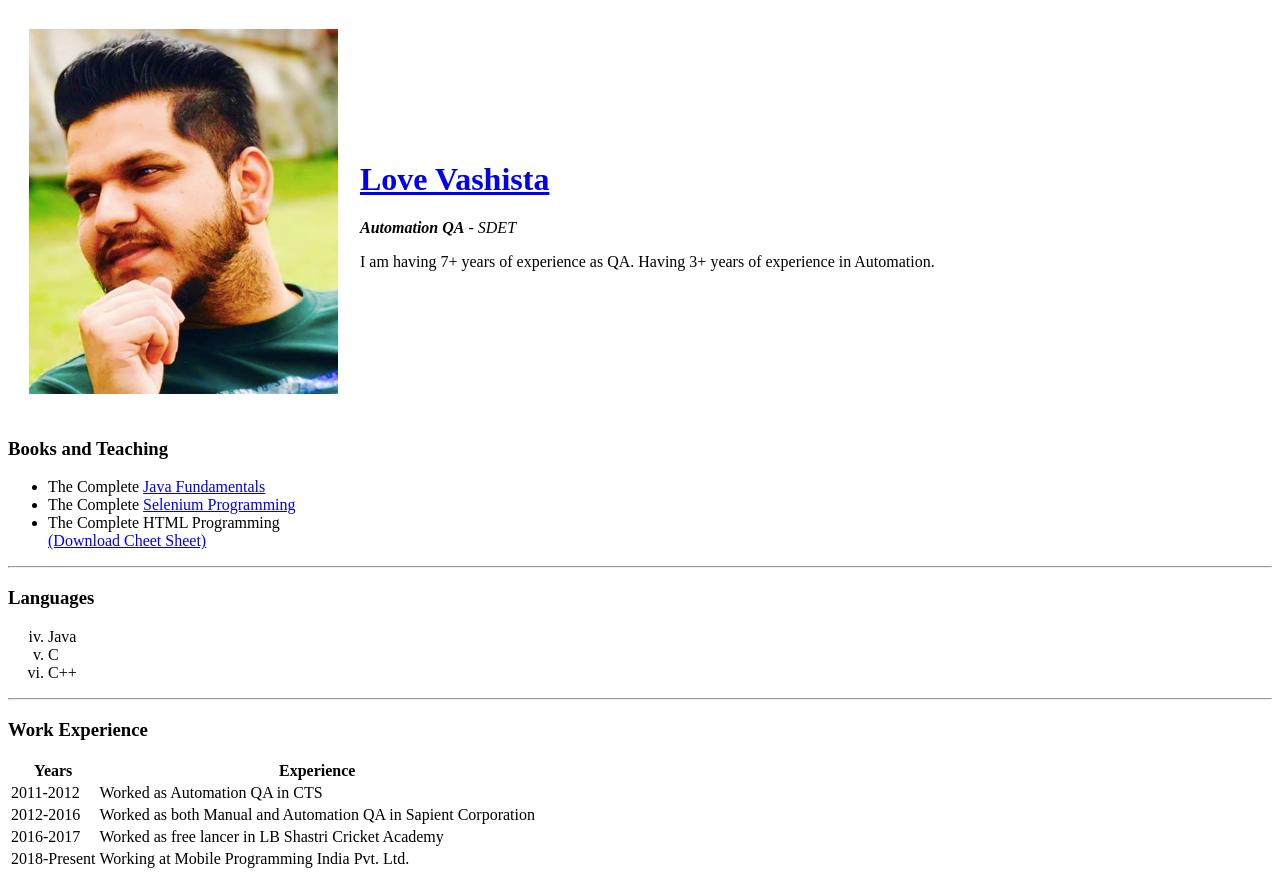
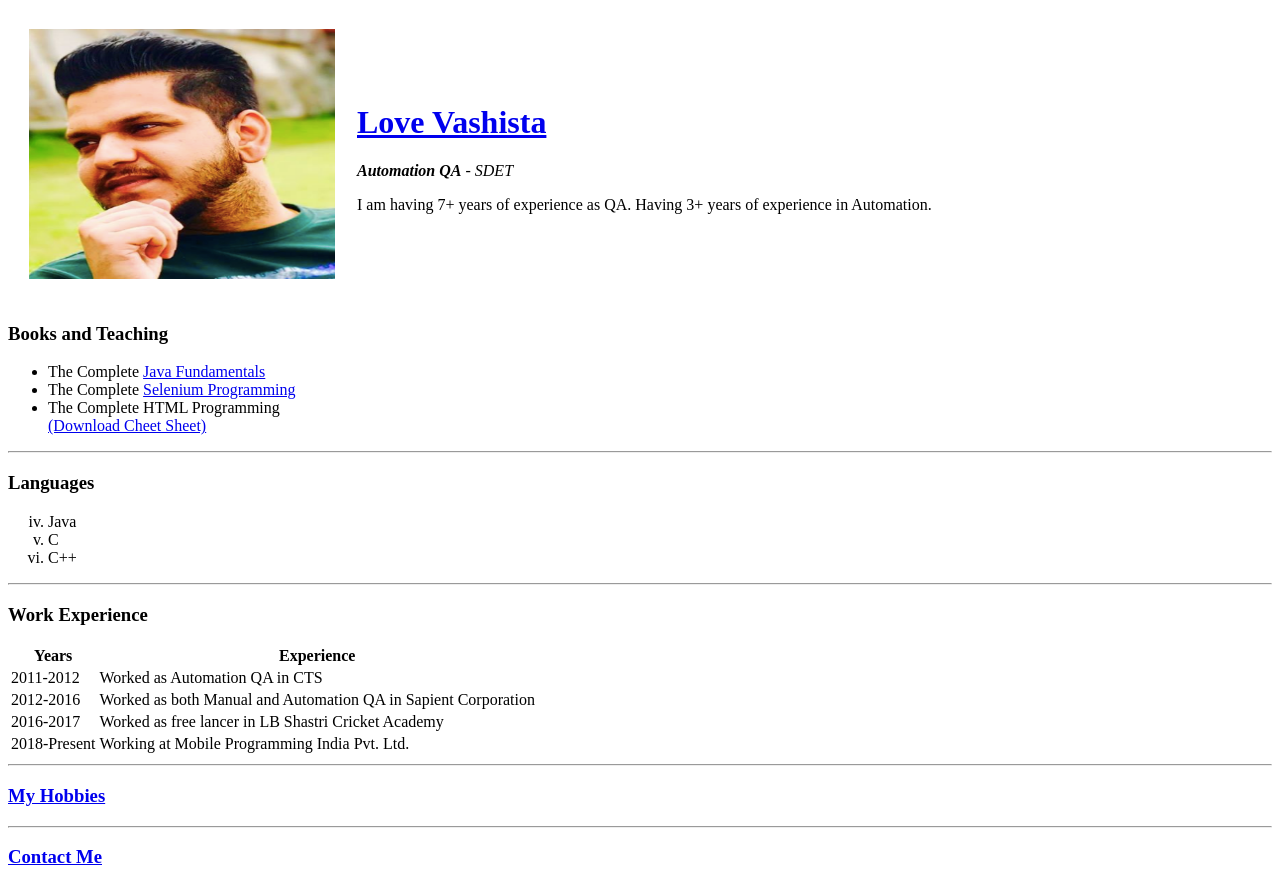
Before and after one commit to ub6q98wahrf3/cv, a plain HTML site: page index.html in a window 1280 px wide. Shown: the top 874 px of the page. Drawn offline with Linux system fonts and the light colour scheme.

Commit message:
Commit 4

```diff
--- a/index.html
+++ b/index.html
@@ -16,7 +16,7 @@
   <hr> -->
   <table cellspacing="20">
     <tr>
-      <td> <img src="images/LoveProfile.png" alt="Love From Website">
+      <td> <img src="images/LoveProfile.png" alt="Love From Website" height="250" width="306">
         <!-- OR -->
         <!-- <img src="Thor.png" alt="Love From Project Explorer"> -->
       </td>
```
